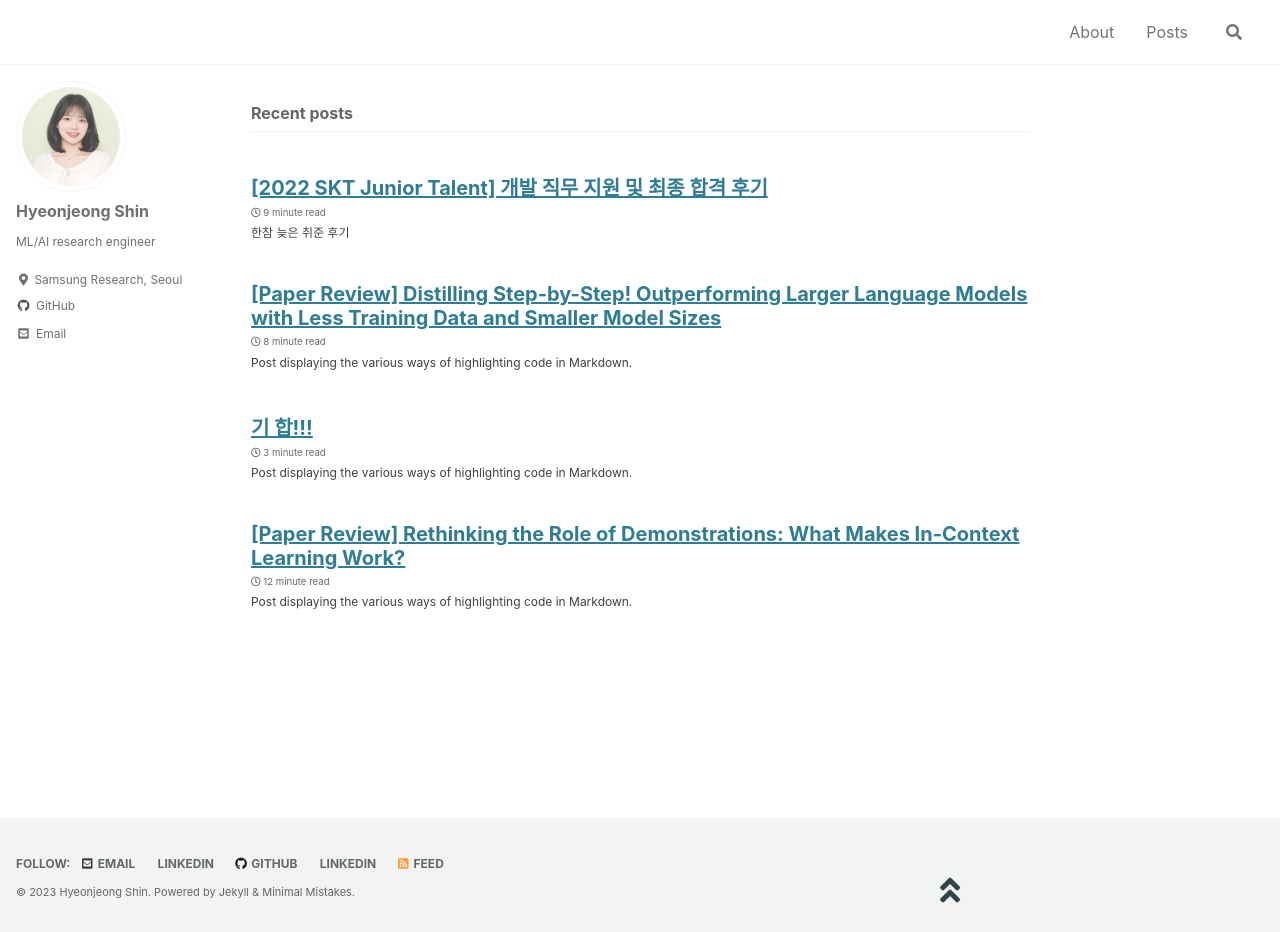
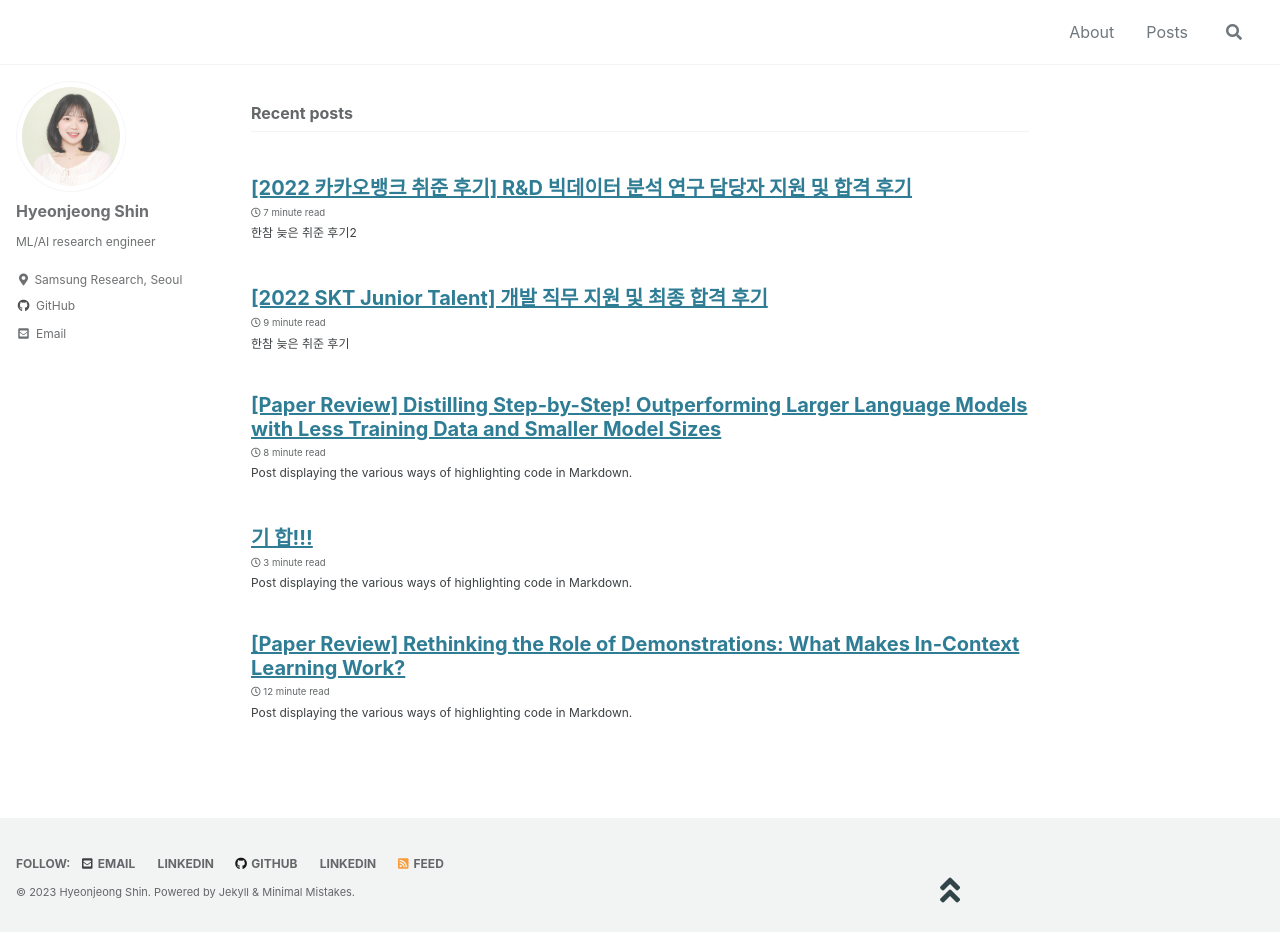
Before and after one commit to hyeonjeong1/hyeonjeong1.github.io, a Jekyll site: the page built from index.html, in a window 1280 px wide and 932 px high. Built offline with Jekyll 4.4.1, drawn with Linux system fonts in a browser that asks for light colours; cached includes are drawn as plain includes; the list of posts is cut into pages by our own code; some of the changed lines change nothing that is shown.

Commit message:
write review of kakoo bank interview

```diff
--- a/_posts/2023-08-21-skt-interview.md
+++ b/_posts/2023-08-21-skt-interview.md
@@ -12,6 +12,7 @@ tags:
   - SKT Junior Talent 최종 합격
   - SKT 면접 후기
   - SKT 합숙 면접
+  - 취준 후기
   - Job Searching
 toc: true
 toc_sticky : true
--- /dev/null
+++ b/_posts/2023-08-31-kakaobank-interview.md
@@ -0,0 +1,98 @@
+---
+title: "[2022 카카오뱅크 취준 후기] R&D 빅데이터 분석 연구 담당자 지원 및 합격 후기"
+excerpt: "한참 늦은 취준 후기2"
+last_modified_at: 2023-09-01
+categories:
+  - Job Interview
+tags:
+  - 카카오뱅크
+  - 카카오뱅크 R&D
+  - 카카오뱅크 빅데이터
+  - 카카오뱅크 연구 직무
+  - 취준 후기
+  - Job Searching
+toc: true
+toc_sticky : true
+toc_label: "Contents"
+use_math: true
+---
+
+## 카카오뱅크 R&D 빅데이터분석 연구 담당자 최종 합격 후기 - 한참 늦은 취준 후기
+
+두 번째 취준 후기.
+
+역시 합격 이메일은 다 사라졌지만, 다행히 카카오뱅크는 면접 관련해서 복기를 해둔 부분이 있다.
+하지만 카카오뱅크 역시 8개월이라는 시간이 흘렀기 때문에 전체적인 프로세스 + 면접 중 느낀 점 위주로 적어보려 한다.
+
+2022년에 지원해서 모두 비대면으로 진행했다.
+
+## 채용 공고문 및 전체 채용 과정
+
+전체 과정: 서류 > 코딩테스트 > 1차 면접 (실무진) > 2차 면접 (경영진)
+
+나는 **R&D 빅데이터분석 연구 담당자**로 지원했다.
+지원한 이유는, 1) 연구를 할 수 있다는 점, 2) 석사 전공과 맞는 데이터 분석 직무였다는 점 때문이었다.
+
+당시 채용 공고문이다. 지원부터 합격까지는 한 달 조금 넘게 걸렸다.
+
+![ppt](/assets/images/2023-08-31/kakaobank.jpg){: width="650"}{: .align-center}
+
+## 서류
+서류 내용 자체는 다른 회사와 크게 다르지 않다.
+직무에 관심이 있어 지원했기 때문에 나의 가장 큰 weakness는 금융과 관련된 지식이 부족하고, 카카오뱅크와의 연결고리도 없어 지원 동기가 약해 보인다는 점이었다.
+실제로 이전에 WorldQuant 면접에서 금융에 큰 관심이 없는 내가 어째서 헤지펀드 회사에 지원했느냐를 설명하기가 무척 어려웠다.
+이 경험 덕분에 굳이 은행에서 일하려는 이유를 잘 설명해야겠다고 생각했고, 다른 금융 회사의 채용공고와는 다르게 카카오뱅크 채용 공고문을 보고 '재밌겠다!'라고 생각했던 이유를 잘 전달하려 노력했다.
+
+그리고 다른 은행의 머신러닝 엔지니어 채용공고문과는 다르게 카카오뱅크의 채용공고문은 연구 직무라는 점이 특별했고, 그래서 내가 카뱅에서 담당할 연구를 잘할 수 있는 이유에 대해서도 잘 정리했다.
+
+## 코딩테스트
+연구 직무만 그런지는 모르지만, 알고리즘 문제 대신 등록된 과제를 했다.
+
+## 1차 면접: 실무진 면접 (비대면)
+
+면접관이 4명 이상이었던 것으로 기억한다. 두 가지를 했는데, 하나는 코드 리뷰, 그리고 하나는 내 연구 설명이다.
+기본적으로 면접관들은 친절했고, 정말 궁금해서 질문하는 느낌도 있었다.
+
+#### 코드 리뷰
+내가 제출했던 과제에 대한 코드 리뷰이다.
+이렇게 긴 코드에 대한 리뷰는 처음이라 어디부터 어디까지 설명해야 하는 지가 막막했다.
+미리 설명할 범위에 대해 생각은 했지만, 이 코드 리뷰를 통해 무엇을 보여드릴 수 있을지 도통 감이 안 잡혀 어려웠다.
+설명하면서도 이게 맞나 이 부분도 설명해 드리는게 맞을까 하는 생각이 들어 그 시간 자체는 고통스러웠지만 크게 어려운 질문은 안 하셨던 것으로 기억한다.
+
+#### 연구 리뷰
+석사 기간동안 했던 연구에 대한 리뷰이다.
+연구실 세미나, 디펜스, 그리고 가장 중요한 다른 기업 면접에서의 연구 리뷰 등을 경험하며 갈고 닦은 ppt와 발표 내용을 선보였다.
+석사 학위 이상이라면 대부분 기업에서 연구 리뷰를 하게 되므로 정말 가고 싶은 회사를 지원하기 전에 미리 다른 기업의 기술 면접을 많이 경험해보는 것을 추천한다!
+
+내가 했던 연구는 dyanmic graph, 즉 3차원 텐서 형태의 데이터셋을 써서 기호가 무척 많았고, 그래서 수식은 최대한 빼고 그림을 통해 설명하려 했다.
+다른 면접을 경험하며 갈수록 ppt가 간소화되었다.
+
+면접관들의 질문이 끝나고 내가 질문하는 시간을 가졌는데, 미리 생각해 둔 질문과 면접을 하며 궁금해진 것들을 질문했다.
+
+## 2차 면접: 경영진 면접 (비대면)
+
+면접을 경험했던 여러 기업 중 가장 컬쳐핏을 중요시한다고 느낀 면접이었다.
+
+내가 어떤 성향의 사람인지를 파악하는 질문을 많이, 깊이 있게 물었다.
+한 질문에 대답하면 또 다른 상황을 가정해서 질문하는 등 질문 자체도 깊이 있었지만, 시간도 한 시간으로 꽤 오래 걸렸다.
+나에 관해 묻는 거지만 이 정도로 열심히 묻는 면접은 해본 적이 없어서 어려웠다.
+경영진 면접에서는 연구와 관련된 질문은 없을 거라고 예상했던 것과는 달리, 내 연구를 카카오뱅크와 관련지어 질문하기도 했다.
+
+나는 대기업 위주로 지원했기 때문에 짧은 시간 동안 진행하는 인성 면접 위주로 대비했는데, 스타트업의 컬쳐핏 면접 질문 리스트를 참고하면 도움이 될 것 같다.
+한 마디로, 친절했지만 치밀해 진땀 꽤나 뺐다.
+
+## 최종 합격
+
+그리고 최종 합격!
+
+![image](/assets/images/2023-08-31/result.jpg){: width="300"}
+
+
+## 느낀 점
+
+카카오뱅크 역시 면접을 진행하며 기업에 대한 기대가 커졌다.
+실무진 면접이 특히 좋았는데, 참석한 면접관들이 그냥 카카오뱅크의 실무진이 아니라 내가 입사하면 실제로 함께할 분들이었다.
+그래서 면접을 진행하던 중에 그분들의 말속에서 내가 어떤 업무를 하게 될지 힌트를 얻어 궁금한 점을 질문하기도 했다.
+같이 일할 사람의 능력치를 직접 체크하고 또 컬쳐핏 면접을 그렇게 치밀하게 보는 이 연구 조직의 분위기는 꽤 좋겠다고 생각했다.
+
+그리고 나는 대기업 위주로 지원해서 입사 포기를 할 때까지도 줄곧 단방향 소통을 했었는데, 카카오뱅크는 내가 합격하고 입사 여부를 고민하자 내가 회사에 대해 더 알아갈 기회를 주시기도 했다.
```
Also changed, not shown: assets/images/2023-08-31/kakaobank.jpg (added), assets/images/2023-08-31/result.jpg (added).
